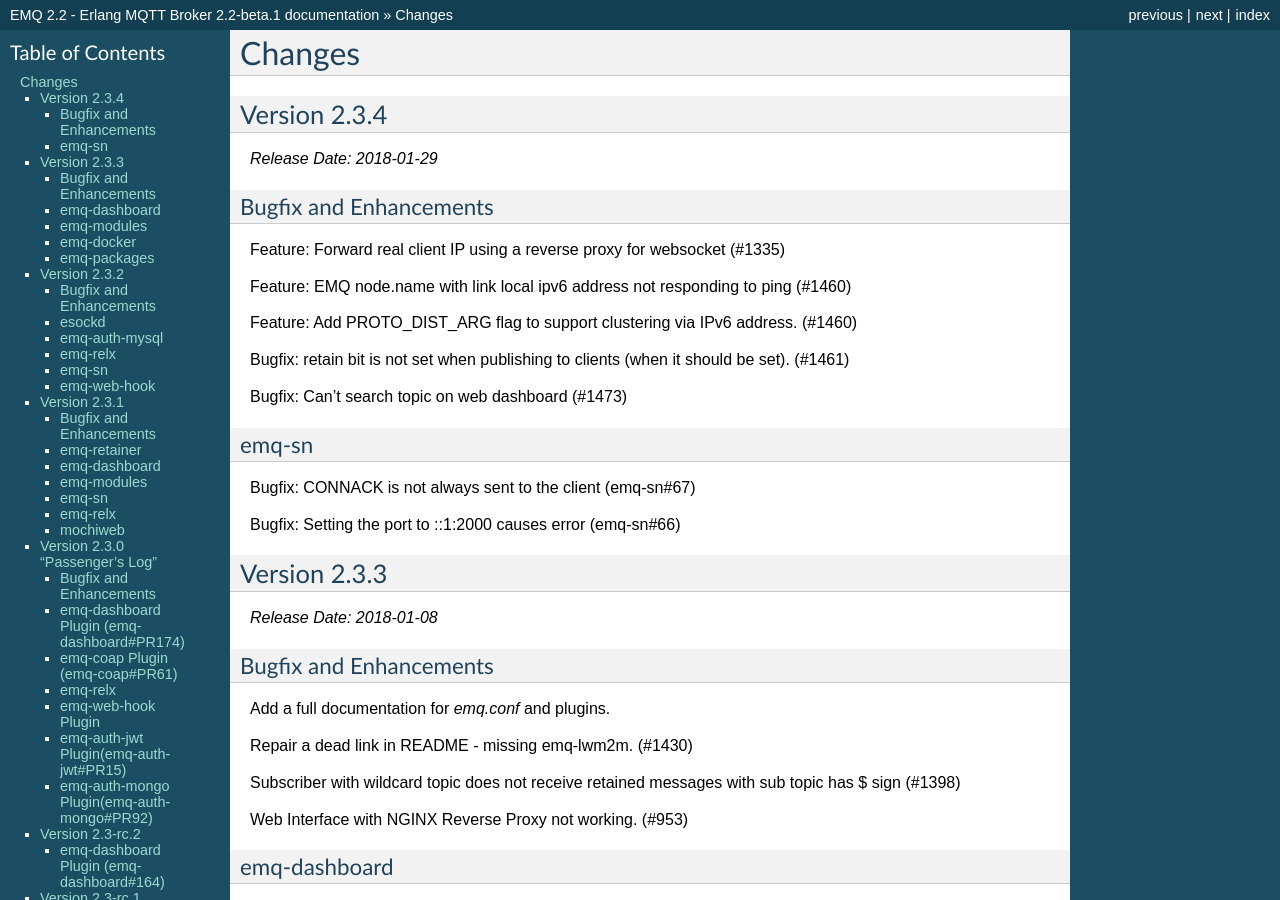
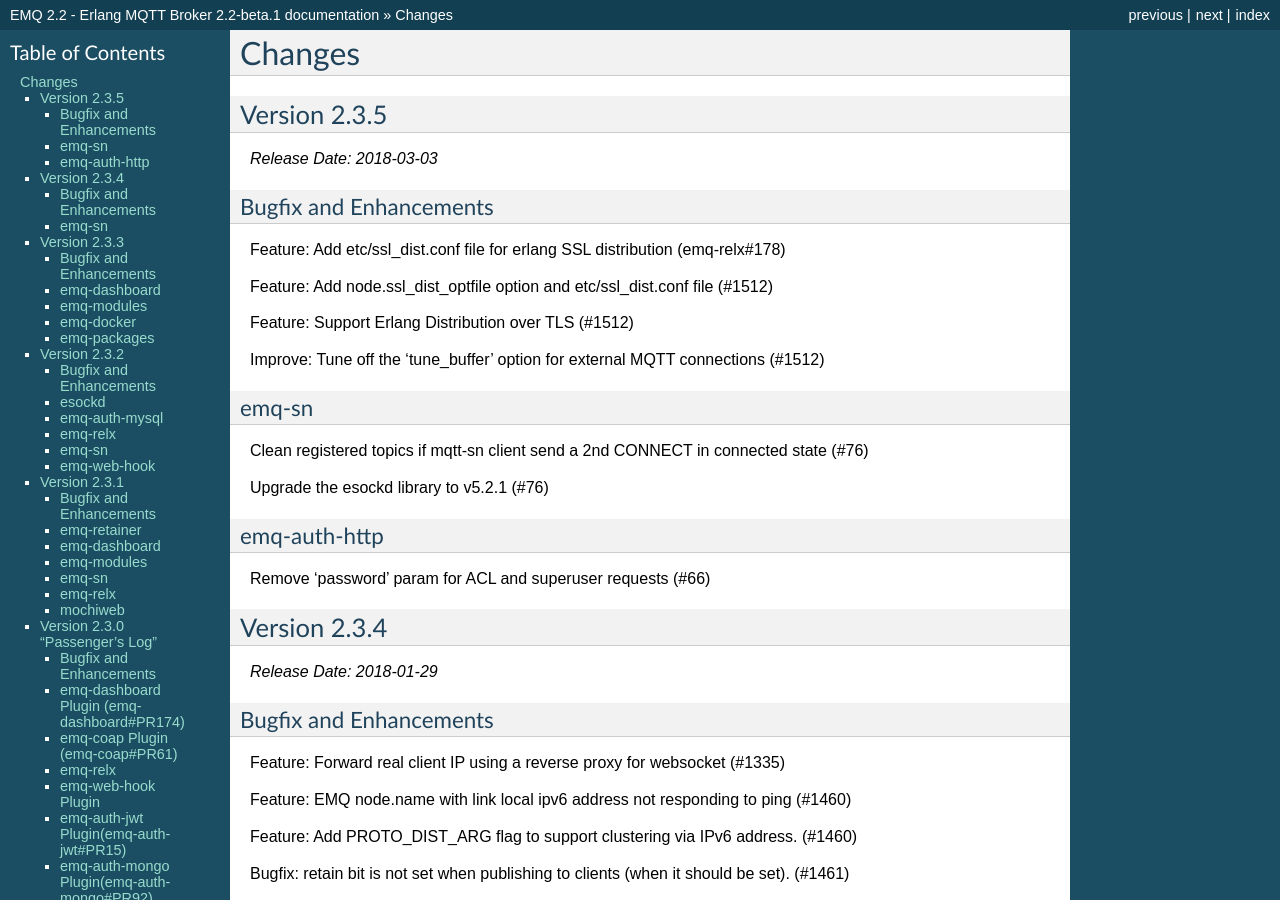
Before and after one commit to emqxarchive/emqx-docs-en, a Sphinx documentation site: the page built from source/changes.rst, in a window 1280 px wide and 900 px high. Built offline with Sphinx 7.4.7, drawn with Linux system fonts in a browser that asks for light colours.

Commit message:
Add changelog for version 2.3.5

```diff
--- a/source/changes.rst
+++ b/source/changes.rst
@@ -4,6 +4,37 @@
 =======
 Changes
 =======
+
+.. _release_2.3.5:
+
+-------------
+Version 2.3.5
+-------------
+
+*Release Date: 2018-03-03*
+
+Bugfix and Enhancements
+-----------------------
+
+Feature: Add etc/ssl_dist.conf file for erlang SSL distribution (emq-relx#178)
+
+Feature: Add node.ssl_dist_optfile option and etc/ssl_dist.conf file (#1512)
+
+Feature: Support Erlang Distribution over TLS (#1512)
+
+Improve: Tune off the 'tune_buffer' option for external MQTT connections (#1512)
+
+emq-sn
+------
+
+Clean registered topics if mqtt-sn client send a 2nd CONNECT in connected state (#76)
+
+Upgrade the esockd library to v5.2.1 (#76)
+
+emq-auth-http
+-------------
+
+Remove 'password' param for ACL and superuser requests (#66)
 
 .. _release_2.3.4:
 
```
